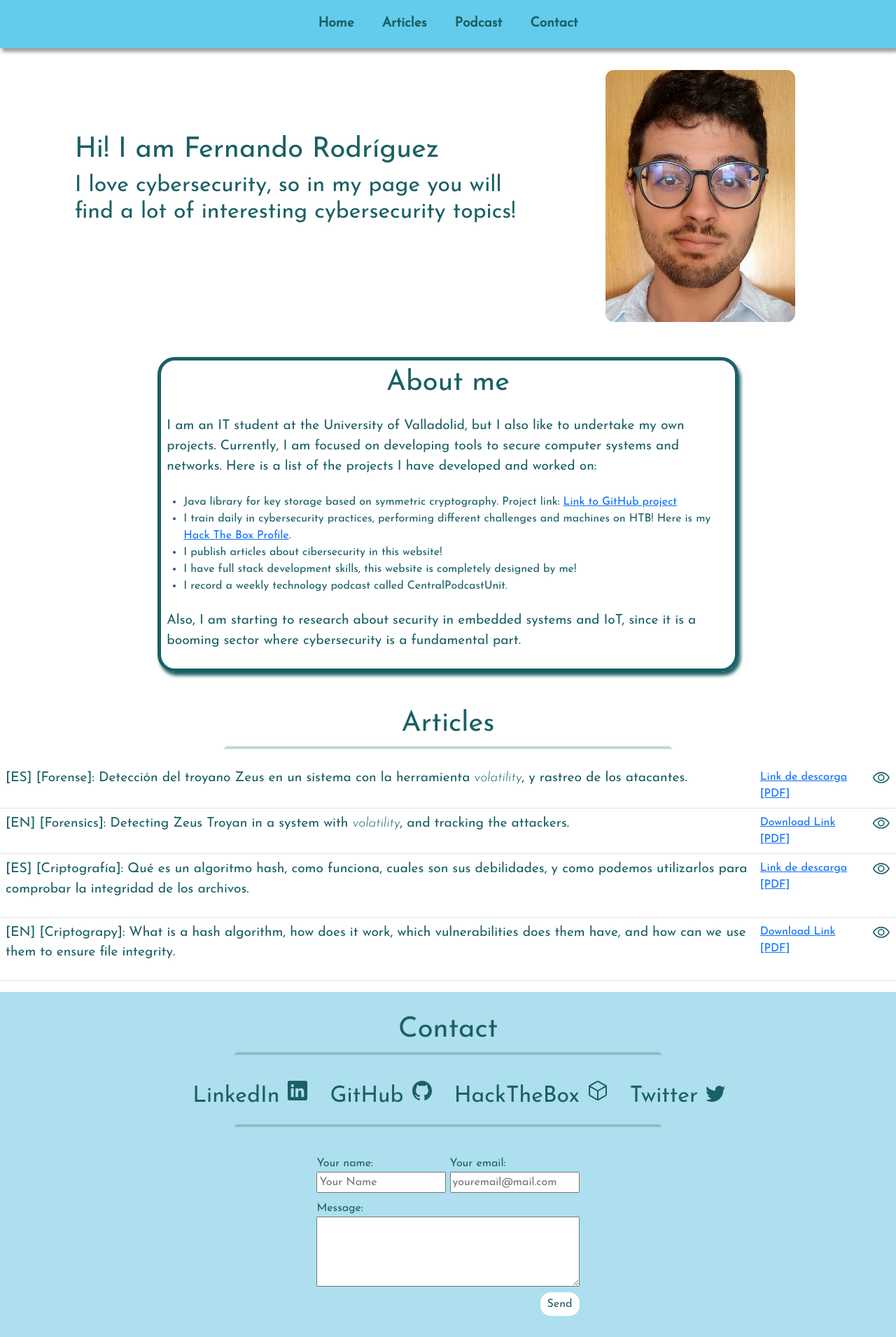
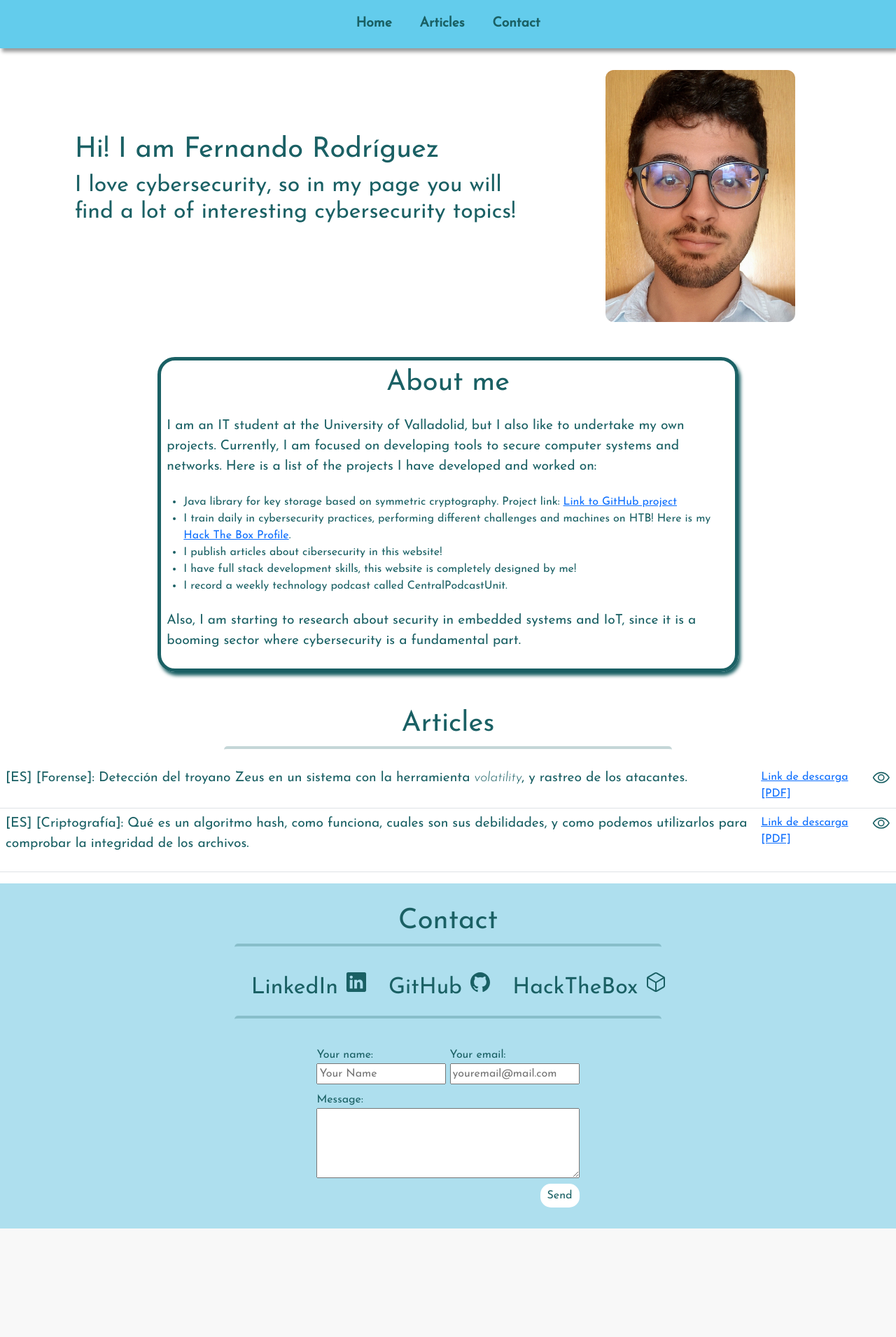
Before and after one commit to eskechivoi/EskechiWeb, a PHP site: page / in a window 1280 px wide. Shown: the whole page at 70% size. After the commit the page ends 1755 px from the top, so only its background shows below. Run offline with PHP 8.4, Linux system fonts and the light colour scheme.

Commit message:
Now, you can send me emails.

```diff
--- a/css/main.css
+++ b/css/main.css
@@ -76,7 +76,7 @@ p {font-size: 1.2em;}
     color: #1a6064;
 }
 
-@media screen and (max-width: 900px) {
+@media screen and (max-width: 1200px) {
     .eye {
         display: none;
     }
--- a/index.html
+++ b/index.html
@@ -26,7 +26,6 @@
 	        <ul class="navigation">
 	            <li><a href="#home">Home</a></li>
 	            <li><a href="#articles">Articles</a></li>
-	            <li><a href=https://www.youtube.com/@centralpodcastunit9808>Podcast</a></li>
 	            <li><a href="#contact">Contact</a></li>
         	</ul>
     	</div>
@@ -78,6 +77,7 @@
 							<td id="close-1" onclick="closepdf('pdf-1', 'open-1', 'close-1')" style="display: none;"><ion-icon name="eye-off-outline" class="eye"></ion-icon></td>
 						</tr>
 					</tbody>
+					<!--
 					<tbody>
 						<tr>
 							<td><p class="articles-txt">[EN] [Forensics]: Detecting Zeus Troyan in a system with <i>volatility</i>, and tracking the attackers.</p></td>
@@ -86,6 +86,7 @@
 							<td id="close-2" onclick="closepdf('pdf-2', 'open-2', 'close-2')" style="display: none;"><ion-icon name="eye-off-outline" class="eye"></ion-icon></td>
 						</tr>
 					</tbody>
+					-->
 					<tbody>
 						<tr>
 							<td><p class="articles-txt">[ES] [Criptografía]: Qué es un algoritmo hash, como funciona, cuales son sus debilidades, y como podemos utilizarlos para comprobar la integridad de los archivos.</p></td>
@@ -94,6 +95,7 @@
 							<td id="close-3" onclick="closepdf('pdf-3', 'open-3', 'close-3')" style="display: none;"><ion-icon name="eye-off-outline" class="eye"></ion-icon></td>
 						</tr>
 					</tbody>
+					<!--
 					<tbody>
 						<tr>
 							<td><p class="articles-txt">[EN] [Criptograpy]: What is a hash algorithm, how does it work, which vulnerabilities does them have, and how can we use them to ensure file integrity.</p></td>
@@ -102,6 +104,7 @@
 							<td id="close-4" onclick="closepdf('pdf-4', 'open-4', 'close-4')" style="display: none;"><ion-icon name="eye-off-outline" class="eye"></ion-icon></td>
 						</tr>
 					</tbody>
+					-->
 				</table>
 				<iframe id="pdf-1" class="pdf" src="./articles/Zeus-WriteUp.pdf"></iframe>
 				<iframe id="pdf-2" class="pdf" src="./articles/Zeus-WriteUp.pdf"></iframe>
@@ -119,19 +122,19 @@
 					<ul class="socials">
 						<a href="https://www.linkedin.com/in/ferrodmar/" class="footer-link">LinkedIn <ion-icon name="logo-linkedin"></ion-icon></a>
 						<a href="https://github.com/eskechivoi" class="footer-link">GitHub <ion-icon name="logo-github"></ion-icon></a>
-						<a href="" class="footer-link">HackTheBox <ion-icon name="cube-outline"></ion-icon></a>
-						<a href="" class="footer-link">Twitter <i class="fa fa-twitter"></i></a>
+						<a href="https://app.hackthebox.com/profile/829472" class="footer-link">HackTheBox <ion-icon name="cube-outline"></ion-icon></a>
+						<!--<a href="https://twitter.com/eskechivoi" class="footer-link">Twitter <i class="fa fa-twitter"></i></a>-->
 					</ul>
 					<ul class="socials" id="socials-min">
 						<a href="https://www.linkedin.com/in/ferrodmar/" class="footer-link"><ion-icon name="logo-linkedin"></ion-icon></a>
 						<a href="https://github.com/eskechivoi" class="footer-link"><ion-icon name="logo-github"></ion-icon></a>
-						<a href="" class="footer-link"><ion-icon name="cube-outline"></ion-icon></a>
-						<a href="" class="footer-link"><i class="fa fa-twitter"></i></a>
+						<a href="https://app.hackthebox.com/profile/829472" class="footer-link"><ion-icon name="cube-outline"></ion-icon></a>
+						<!--<a href="https://twitter.com/eskechivoi" class="footer-link"><i class="fa fa-twitter"></i></a>-->
 					</ul>
 					<hr class="hr-socials">
 				</div>
 				<div class="contact-form">
-					<form method="post">
+					<form method="post" action="https://formspree.io/f/xdovzkqb">
 						<div class="contact-info">
 							<label>
 								<div>Your name:</div>
```
